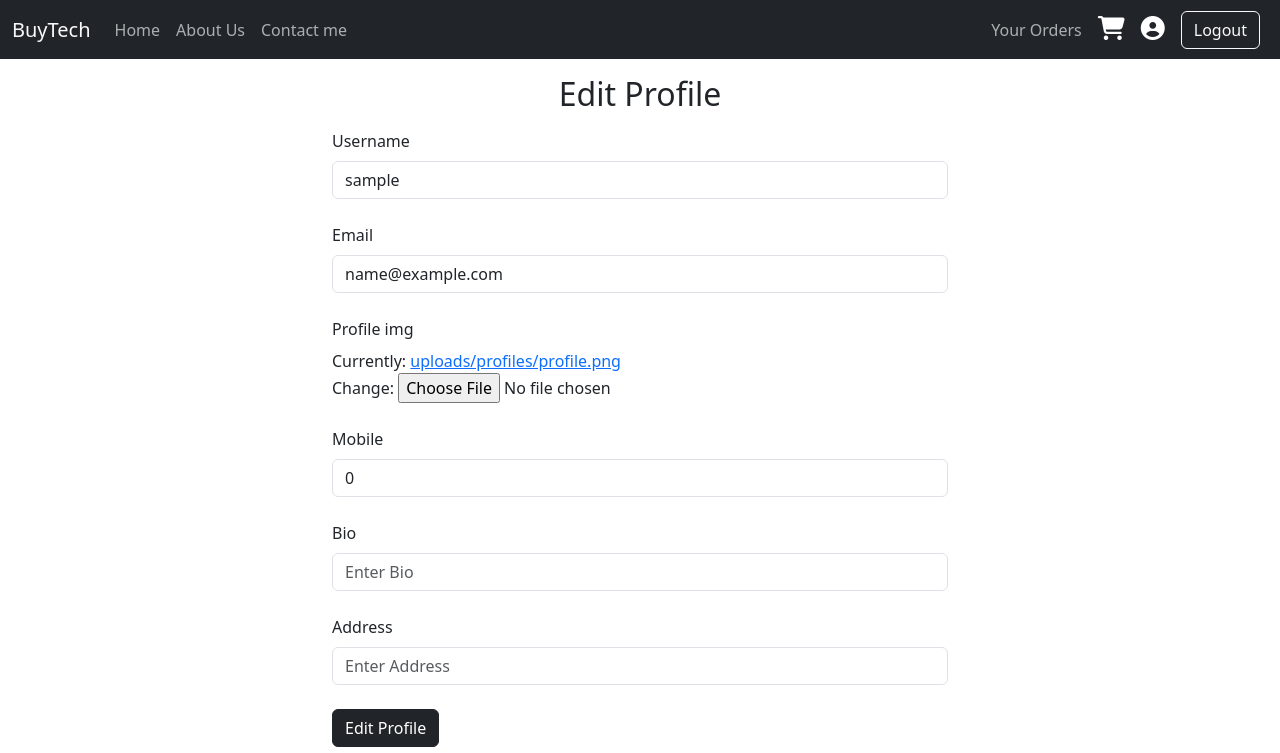
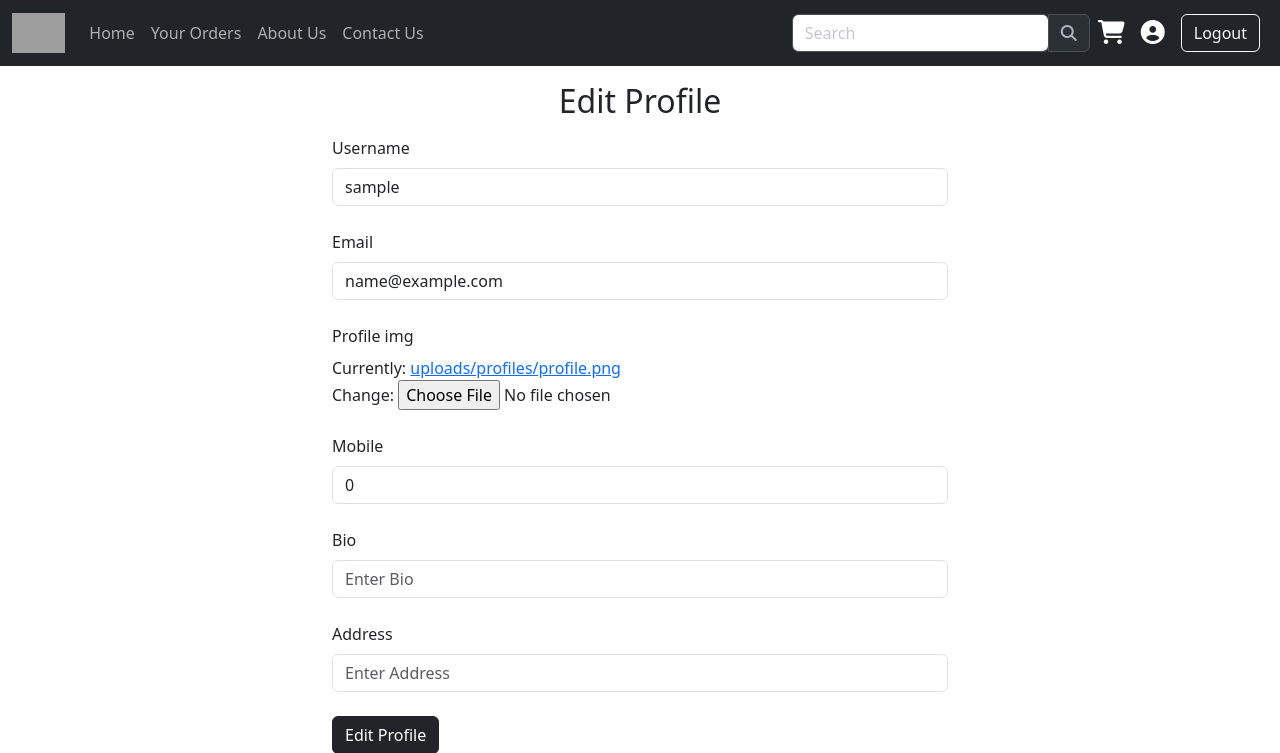
Before and after one commit to shivanijoshi05/BuyTech, a Django app: page /profile/edit_profile/ in a window 1280 px wide. Shown: the top 753 px of the page. Run offline with Django 4.2, Linux system fonts and the light colour scheme; the visitor is signed in with stand-in values (Sample User, id 1); some libraries are stand-ins or nearby versions; grey boxes are pictures that could not be loaded.

Commit message:
add: search buttton

```diff
--- a/templates/customer/base.html
+++ b/templates/customer/base.html
@@ -5,16 +5,19 @@
 <head>
   <meta charset="utf-8" />
   <meta name="viewport" content="width=device-width, initial-scale=1" />
-    <title>{%block title%} {%endblock title%}</title>
-    <link href="{% static 'css/bootstrap.min.css'%}" rel="stylesheet" />
-    <link rel="stylesheet" href="{% static 'css/all.min.css' %}" />
+  <title>{% block title %}{% endblock title %}</title>
+  <link href="{% static 'css/bootstrap.min.css' %}" rel="stylesheet" />
   <link rel="stylesheet" href="{% static 'fontawesome/css/all.min.css' %}" />
+  <link rel="icon" href="{% static 'images/favicon.png' %}" type="image/x-icon">
+  {%block head%}{% endblock head%}
+
 </head>
-
   <body class="container mx-0 px-0" style="max-width:100%; margin-bottom:100px;">
     <nav class="navbar navbar-expand-lg bg-dark" data-bs-theme="dark">
       <div class="container-fluid">
-        <a class="navbar-brand" href="/">BuyTech</a>
+        <a class="navbar-brand" href="/">
+          <img src="{% static 'images/logo.png' %}" alt="BuyTech Logo" style="height: 40px;">
+        </a>
         <button class="navbar-toggler" type="button" data-bs-toggle="collapse" data-bs-target="#navbarSupportedContent"
           aria-controls="navbarSupportedContent" aria-expanded="false" aria-label="Toggle navigation">
           <i class="fas fa-bars"></i>
@@ -24,39 +27,53 @@
             <li class="nav-item">
               <a class="nav-link {%block homeactive%} {%endblock%}" aria-current="page" href="/">Home</a>
             </li>
+            {% if request.user.is_authenticated %}
+            <li class="navbar-item">
+              <a class="nav-link {%block yourorderssactive%} {%endblock %}" href="/your-orders/">Your Orders</a>
+            </li>
+            {%endif%}
             <li class="nav-item">
               <a class="nav-link {%block aboutactive%} {%endblock%}" href="/about/">About Us</a>
             </li>
             <li class="nav-item">
-              <a class="nav-link {%block contactactive%} {%endblock%}" href="/contact/">Contact me</a>
+              <a class="nav-link {%block contactactive%} {%endblock%}" href="/contact/">Contact Us</a>
             </li>
           </ul>
-
-          <li class="nav-item px-3">
+          <li class="nav-tem">
+              <li class="navbar-nav">
+                <div class="input-group rounded">
+                  <input type="search" class="form-control rounded" id="product-search" placeholder="Search" aria-label="Search"
+                    aria-describedby="search-addon" />
+                  <span class="input-group-text border-1" id="search-addon">
+                    <i class="fas fa-search"></i>
+                  </span>
+                </div>
+              </li>
               {% if request.user.is_authenticated %}
               <li class="navbar-nav">
-            <a class="nav-link {%block yourorderssactive%} {%endblock %}" href="/your_orders/">Your Orders</a>
-          </li>
-          <li class="navbar-nav">
-            <a class="nav-link" href="/cart/"> <i class="fa-solid fa-cart-shopping"
-                style="font-size:24px;color:white;"></i></a>
+                <a class="nav-link" href="/cart/"> <i class="fa-solid fa-cart-shopping" style="font-size:24px;color:white;"></i></a>
               </li>
 
               <li class="navbar-nav">
-            <a class="nav-link" href="/profile/"><i class="fa-solid fa-circle-user"
-                style="font-size:24px;color:white;"></i></a>
+                <a class="nav-link" href="/profile/"><i class="fa-solid fa-circle-user" style="font-size:24px;color:white;"></i></a>
               </li>
               <li class="navbar-nav mx-2"><a class="btn btn-outline-light" href="/logout/">Logout</a></li>
 
               {% else %}
+              <li class="navbar-nav">
                 <a class="btn btn-outline-light" href="/login/">Login</a>
+              </li>
+              <li class="navbar-nav ">
                 <a class="btn btn-outline-light" href="/signup/">Sign Up</a>
+              </li>
+
               {% endif %}
           </li>
+
+
         </div>
       </div>
     </nav>
-
     {%block body%} {%endblock body%}
     <footer class="bg-dark text-light fixed-bottom m">
       <div
@@ -66,11 +83,16 @@
         <a class="text-reset fw-bold" href="/">www.buytech.com</a>
       </div>
     </footer>
-    <script src="{% static 'js/jquery-3.2.1.slim.min.js'%}"></script>
     <script src="{% static 'js/jquery.min.js'%}"></script>
     <script src="{% static 'js/popper.min.js'%}"></script>
     <script src="{% static 'js/bootstrap.min.js'%}"></script>
     <script src="{% static 'js/bootstrap.bundle.min.js' %}"></script>
+
+
+
+  <script src="https://code.jquery.com/jquery-3.6.0.min.js"></script>
+
+
   </body>
 
 </html>
```
Lines whose indentation alone changed are shown as unchanged.
